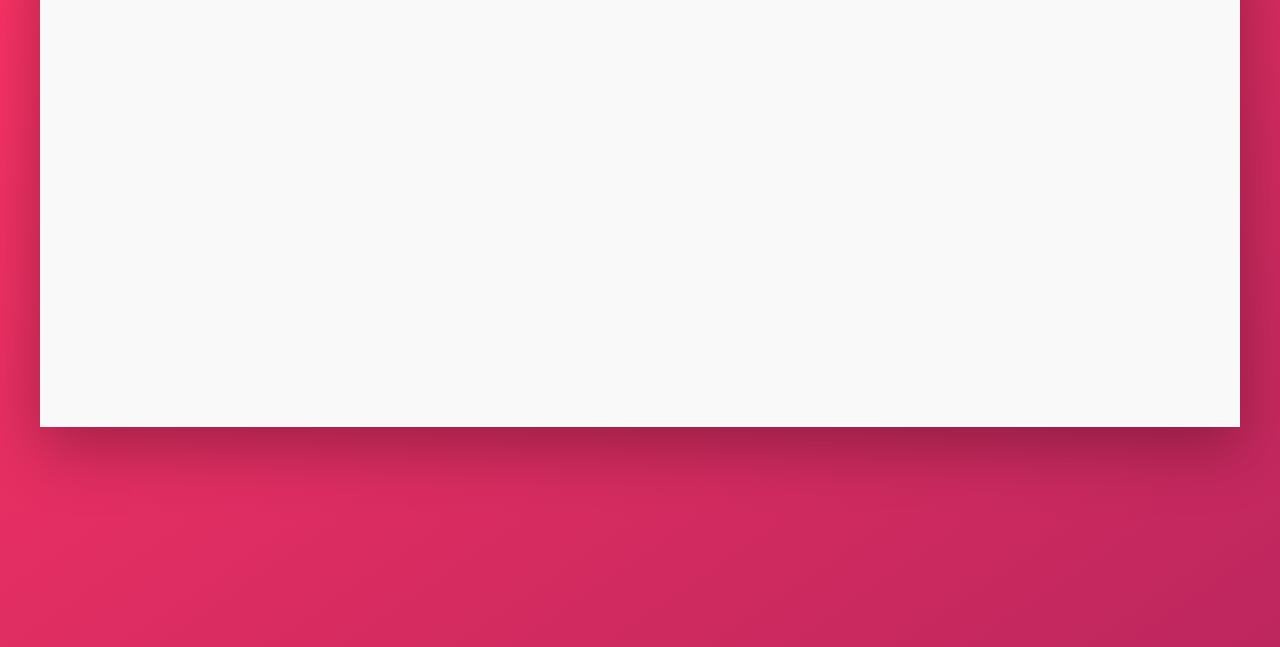
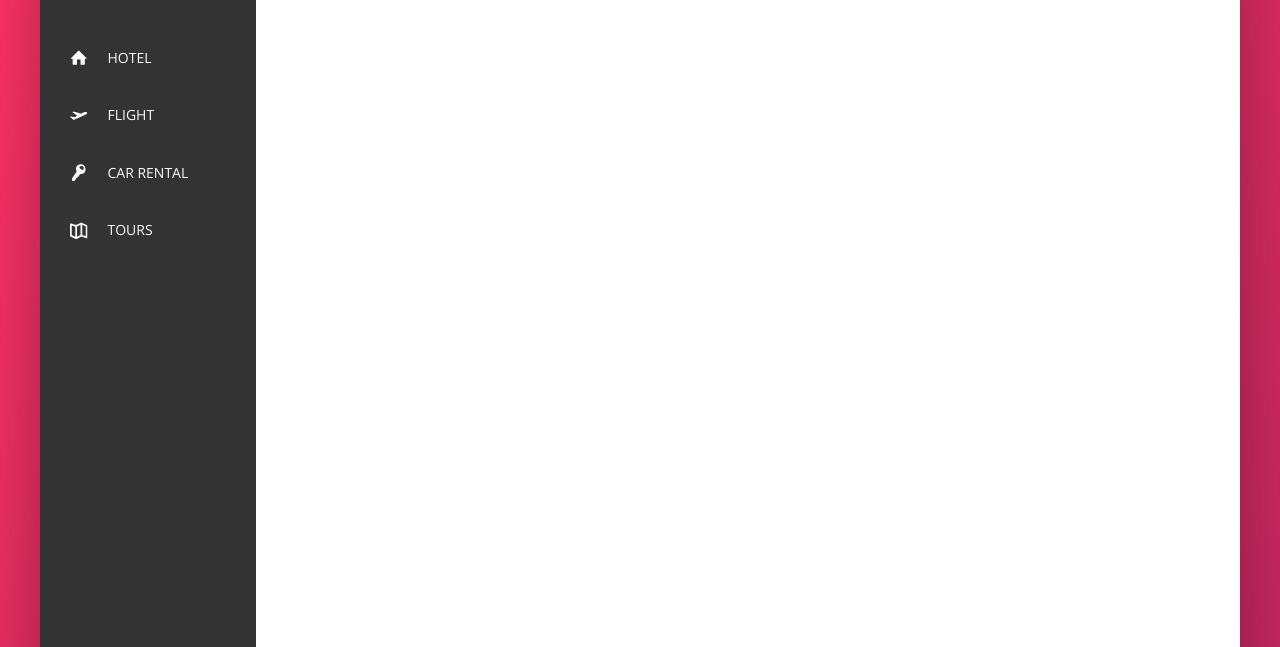
Before and after one commit to neha10gupta97/HotelsBookingView, a website: page index.html in a window 1280 px wide. Shown: the part 153-800 px from the top of the page. Drawn offline with nearby package versions, Linux system fonts and the light colour scheme.

Commit message:
side nav bar

```diff
--- a/index.html
+++ b/index.html
@@ -45,7 +45,44 @@
             </header>
             <div class="content">
                 <nav class="sidebar">
+                    <ul class="side-nav">
+                        <li class="side-nav__item">
+                            <a href="#" class="side-nav__link side-nav__item--active">
+                                <svg class="side-nav__icon">
+                                    <use xlink:href="img/sprite.svg#icon-home"></use>
+                                    <span>Hotel</span>
+                                </svg>
+                            </a>
+                        </li>
+                        <li class="side-nav__item">
+                            <a href="#" class="side-nav__link">
+                                <svg class="side-nav__icon">
+                                    <use xlink:href="img/sprite.svg#icon-aircraft-take-off"></use>
+                                    <span>Flight</span>
+                                </svg>
+                            </a>
+                        </li>
+                        <li class="side-nav__item">
+                            <a href="#" class="side-nav__link">
+                                <svg class="side-nav__icon">
+                                    <use xlink:href="img/sprite.svg#icon-key"></use>
+                                    <span>Car Rental</span>
+                                </svg>
+                            </a>
+                        </li>
+                        <li class="side-nav__item">
+                            <a href="#" class="side-nav__link">
+                                <svg class="side-nav__icon">
+                                    <use xlink:href="img/sprite.svg#icon-map"></use>
+                                    <span>Tours</span>
+                                </svg>
+                            </a>
+                        </li>
+                    </ul>
 
+                    <div class="legal">
+                        &copy; 2018 by trillo. All rights reserved.
+                    </div>
                 </nav>
                 <main class="hotel-view">
 
--- a/sass/_component.scss
+++ b/sass/_component.scss
@@ -110,3 +110,71 @@
     margin-right: 1rem;
   }
 }
+
+
+//Side navigation
+.side-nav{
+  font-size: 1.4rem;
+  list-style: none;
+  margin-top: 3.5rem;
+
+  &__item{
+    position: relative;
+
+    &:not(:last-child){
+      margin-bottom: .5rem;
+    }
+  }
+
+  &__item:before{
+    content: '';
+    position: absolute;
+    left: 0;
+    top: 0;
+    height: 100%;
+    width: 3px;
+    background-color: var(--color-primary);
+    transform: scaleY(0);
+    transition: transform .2s,
+                width .4s cubic-bezier(1,0,0,1) .2s,
+                background-color .1s;
+  }
+
+  &__item:hover::before,
+  &__item--active::before{
+    transform: scaleY(1);
+    width: 100%;
+  }
+
+  &__item--active::before{
+    background-color: var(--color-primary-light);
+  }
+
+  &__link:link,
+  &__link:visited{
+    color: var(--color-grey-light-1);
+    text-decoration: none;
+    text-transform: uppercase;
+    display: block;
+    padding: 1.5rem 3rem;
+    position: relative;
+    z-index: 10;
+
+    display: flex;
+    align-items: center;
+  }
+
+  &__icon{
+    width: 1.75rem;
+    height: 1.75rem;
+    margin-right: 2rem;
+    fill: currentColor;   //inherit parent / div color
+  }
+}
+//Legal text
+.legal{
+  font-size: 1.2rem;
+  color:var(--color-grey-light-4);
+  text-align: cneter;
+  padding: 2.5rem;
+}
--- a/sass/_layout.scss
+++ b/sass/_layout.scss
@@ -24,9 +24,14 @@
 .sidebar{
     background-color: var(--color-grey-dark-1);
     flex: 0 1 18%;
+
+    display: flex;
+    flex-direction: column;
+    justify-content: space-between;
 }
 
 .hotel-view{
     background-color: #fff;
     flex: 1;
+    height: 80rem;
 }
```
Also changed, not shown: css/style.css.
